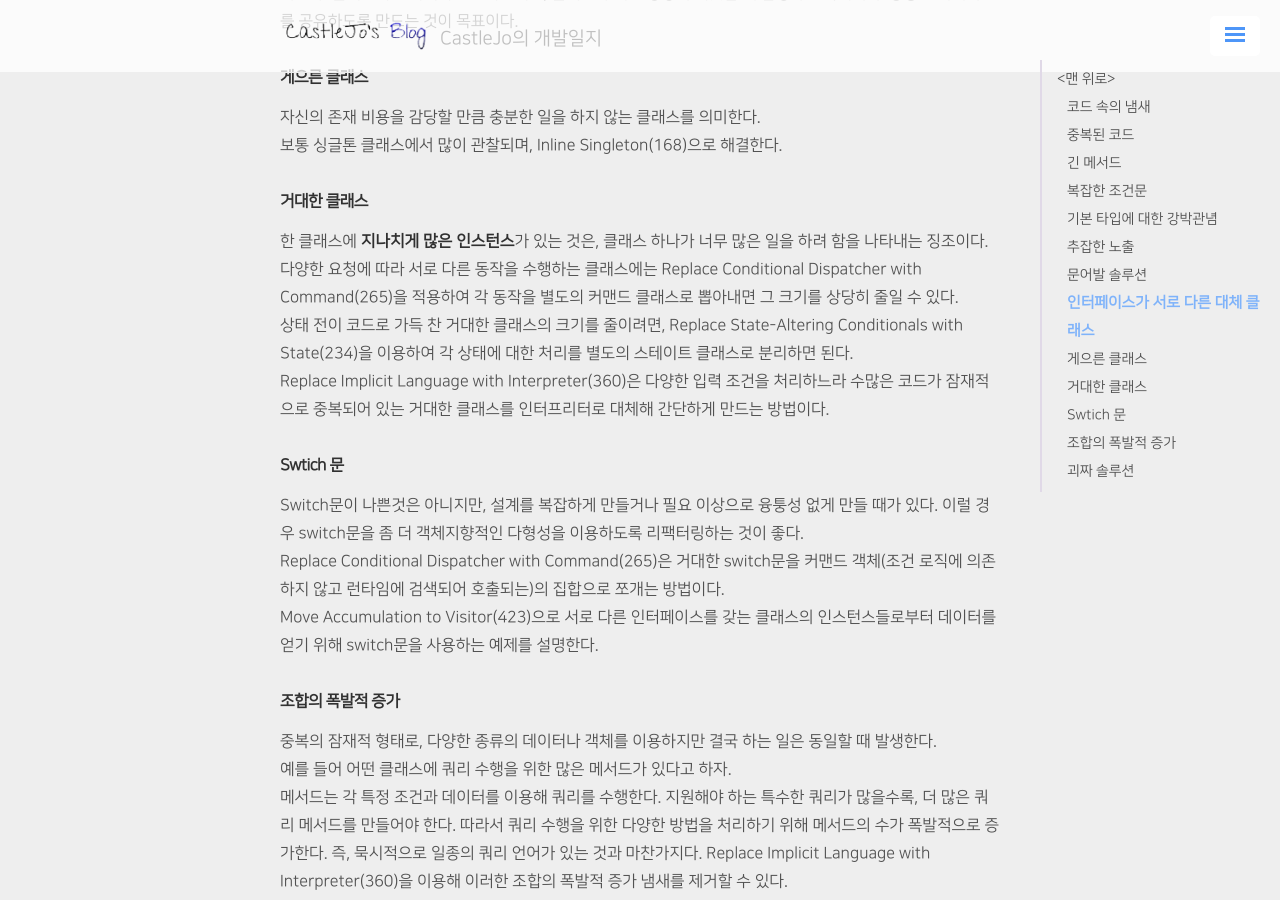
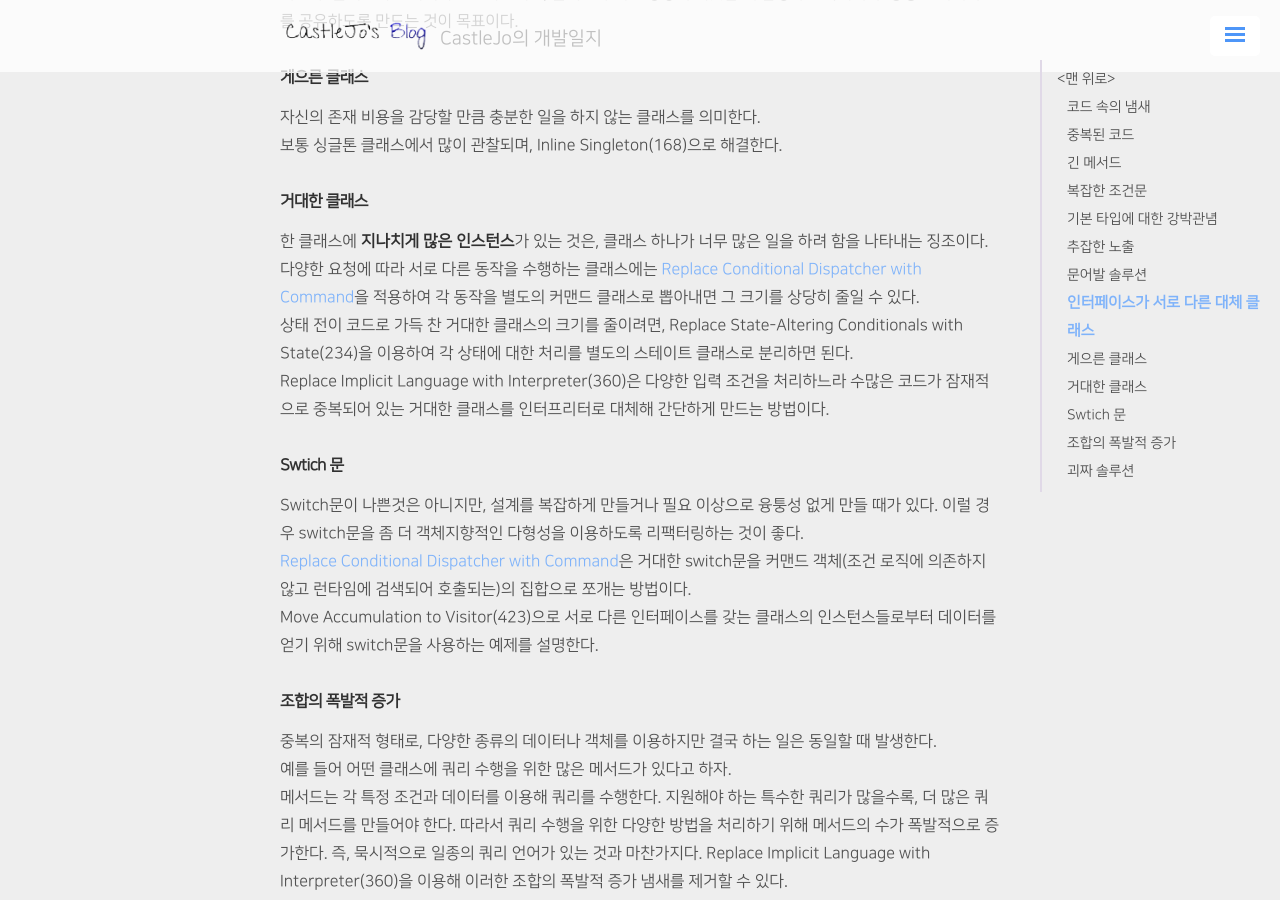
Before and after one commit to ukcastle/ukcastle.github.io, a Jekyll site: the page built from _posts/Refactoring/2021-04-12-RF-Ch4.md, in a window 1280 px wide and 900 px high, scrolled down 3225 px. Built offline with Jekyll 4.4.1, drawn with Linux system fonts in a browser that asks for light colours; nearby versions of some CDN libraries; a script that is not in the unit is left out; comment, search, counter and statistics services are not loaded; some of the changed text lies outside the part shown.

Commit message:
docs: href 265

```diff
--- a/_posts/Refactoring/2021-04-12-RF-Ch4.md
+++ b/_posts/Refactoring/2021-04-12-RF-Ch4.md
@@ -20,15 +20,15 @@ tag: [DesignPattern, Refactoring]
 |냄새|리팩터링|
 |:---:|:---:|
 |중복된 코드|[Form Template Method](https://jo631.github.io/refactoring/2021/04/16/Form-Template-Method/)<br>[Introduce Polymorphic Creation with Factory Method](https://jo631.github.io/refactoring/2021/04/13/Introduce-Polymorphic-Creation-with-Factory-Method/)<br>[Chain Constructors](https://jo631.github.io/refactoring/2021/04/13/Chain-Constructors/)<br>[Replace One/Many Distinctions with Composite](https://jo631.github.io/refactoring/2021/04/30/Replace-One-Many-Distinctions-with-Composite/)<br>[Extract Composite](https://jo631.github.io/refactoring/2021/04/28/Extract-Composite/)<br>Unify Interfaces with Adapter(333)<br>Introduce Null Object(402)|
-|긴 메서드|[Compose Method](https://jo631.github.io/refactoring/2021/04/14/Compose-Method/)<br> [Move Accumulation to Collecting Parameter](https://jo631.github.io/refactoring/2021/04/27/Move-Accumulation-to-Collecting-Parameter/)<br>Replace Conditional Dispatcher with Command(265)<br>Move Accumulation to Visitor(423)<br>[Replace Conditional Logic with Strategy](https://jo631.github.io/refactoring/2021/04/15/Replace-Conditional-Logic-with-Strategy/)|
+|긴 메서드|[Compose Method](https://jo631.github.io/refactoring/2021/04/14/Compose-Method/)<br> [Move Accumulation to Collecting Parameter](https://jo631.github.io/refactoring/2021/04/27/Move-Accumulation-to-Collecting-Parameter/)<br>[Replace Conditional Dispatcher with Command](https://jo631.github.io/refactoring/2021/05/01/Replace-Conditional-Dispatcher-with-Command/)<br>Move Accumulation to Visitor(423)<br>[Replace Conditional Logic with Strategy](https://jo631.github.io/refactoring/2021/04/15/Replace-Conditional-Logic-with-Strategy/)|
 |복잡한 조건문|[Replace Conditional Logic with Strategy](https://jo631.github.io/refactoring/2021/04/15/Replace-Conditional-Logic-with-Strategy/)<br>Move Embellishment to Decorator(206)<br>Replace State-Altering Conditionals with State(234)<br>Introduce Null Object(402)|
 |기본 타입에 대한 강박관념|Replace Type Code with Class(383)<br>Replace State-Altering Conditionals with State(234)<br>[Replace Conditional Logic with Strategy](https://jo631.github.io/refactoring/2021/04/15/Replace-Conditional-Logic-with-Strategy/)<br>[Replace Implicit Tree with Composite](https://jo631.github.io/refactoring/2021/04/19/Replace-Implicit-Tree-with-Composite/)<br>Replace Implicit Language with Interpreter(360)<br>Move Embellishment to Decorator(206)<br>[Encapsulate Composite with Builder](https://jo631.github.io/refactoring/2021/04/20/Encapsulate-Composite-with-Builder/)|
 |추잡한 노출|[Encapsulate Classes with Factory](https://jo631.github.io/refactoring/2021/04/13/Encapsulate-Classes-with-Factory/)|
 |문어발 솔루션|Move Creation Knowledge to Factory(110)|
 |인터페이스가 서로 다른 대체 클래스|Unify Interfaces with Adapter(333)|
 |게으른 클래스|Inline Singleton(168)|
-|거대한 클래스|Replace Conditional Dispatcher with Command(265)<br>Replace State-Altering Conditionals with State(234)<br>Replace Implicit Language with Interpreter(360)|
-|Switch 문|Replace Conditional Dispatcher with Command(265)<br>Move Accumulation to Visitor(423)|
+|거대한 클래스|[Replace Conditional Dispatcher with Command](https://jo631.github.io/refactoring/2021/05/01/Replace-Conditional-Dispatcher-with-Command/)<br>Replace State-Altering Conditionals with State(234)<br>Replace Implicit Language with Interpreter(360)|
+|Switch 문|[Replace Conditional Dispatcher with Command](https://jo631.github.io/refactoring/2021/05/01/Replace-Conditional-Dispatcher-with-Command/)<br>Move Accumulation to Visitor(423)|
 |조합의 폭발적 증가|Replace Implicit Language with Interpreter(360)|
 |괴짜 솔루션|Unify Interfaces with Adapter(333)|
 
@@ -86,14 +86,14 @@ tag: [DesignPattern, Refactoring]
 #### 거대한 클래스
 
 한 클래스에 **지나치게 많은 인스턴스**가 있는 것은, 클래스 하나가 너무 많은 일을 하려 함을 나타내는 징조이다.
-다양한 요청에 따라 서로 다른 동작을 수행하는 클래스에는 Replace Conditional Dispatcher with Command(265)을 적용하여 각 동작을 별도의 커맨드 클래스로 뽑아내면 그 크기를 상당히 줄일 수 있다.
+다양한 요청에 따라 서로 다른 동작을 수행하는 클래스에는 [Replace Conditional Dispatcher with Command](https://jo631.github.io/refactoring/2021/05/01/Replace-Conditional-Dispatcher-with-Command/)을 적용하여 각 동작을 별도의 커맨드 클래스로 뽑아내면 그 크기를 상당히 줄일 수 있다.
 상태 전이 코드로 가득 찬 거대한 클래스의 크기를 줄이려면, Replace State-Altering Conditionals with State(234)을 이용하여 각 상태에 대한 처리를 별도의 스테이트 클래스로 분리하면 된다.
 Replace Implicit Language with Interpreter(360)은 다양한 입력 조건을 처리하느라 수많은 코드가 잠재적으로 중복되어 있는 거대한 클래스를 인터프리터로 대체해 간단하게 만드는 방법이다.
 
 #### Swtich 문
 
 Switch문이 나쁜것은 아니지만, 설계를 복잡하게 만들거나 필요 이상으로 융퉁성 없게 만들 때가 있다. 이럴 경우 switch문을 좀 더 객체지향적인 다형성을 이용하도록 리팩터링하는 것이 좋다.
-Replace Conditional Dispatcher with Command(265)은 거대한 switch문을 커맨드 객체(조건 로직에 의존하지 않고 런타임에 검색되어 호출되는)의 집합으로 쪼개는 방법이다.
+[Replace Conditional Dispatcher with Command](https://jo631.github.io/refactoring/2021/05/01/Replace-Conditional-Dispatcher-with-Command/)은 거대한 switch문을 커맨드 객체(조건 로직에 의존하지 않고 런타임에 검색되어 호출되는)의 집합으로 쪼개는 방법이다.
 Move Accumulation to Visitor(423)으로 서로 다른 인터페이스를 갖는 클래스의 인스턴스들로부터 데이터를 얻기 위해 switch문을 사용하는 예제를 설명한다.
 
 #### 조합의 폭발적 증가
```
Also changed, not shown: _posts/Refactoring/2021-04-08-RF-Ch2-3.md (+1 -1 lines), _posts/Refactoring/2021-04-12-RF-Ch5.md (+1 -1 lines).
